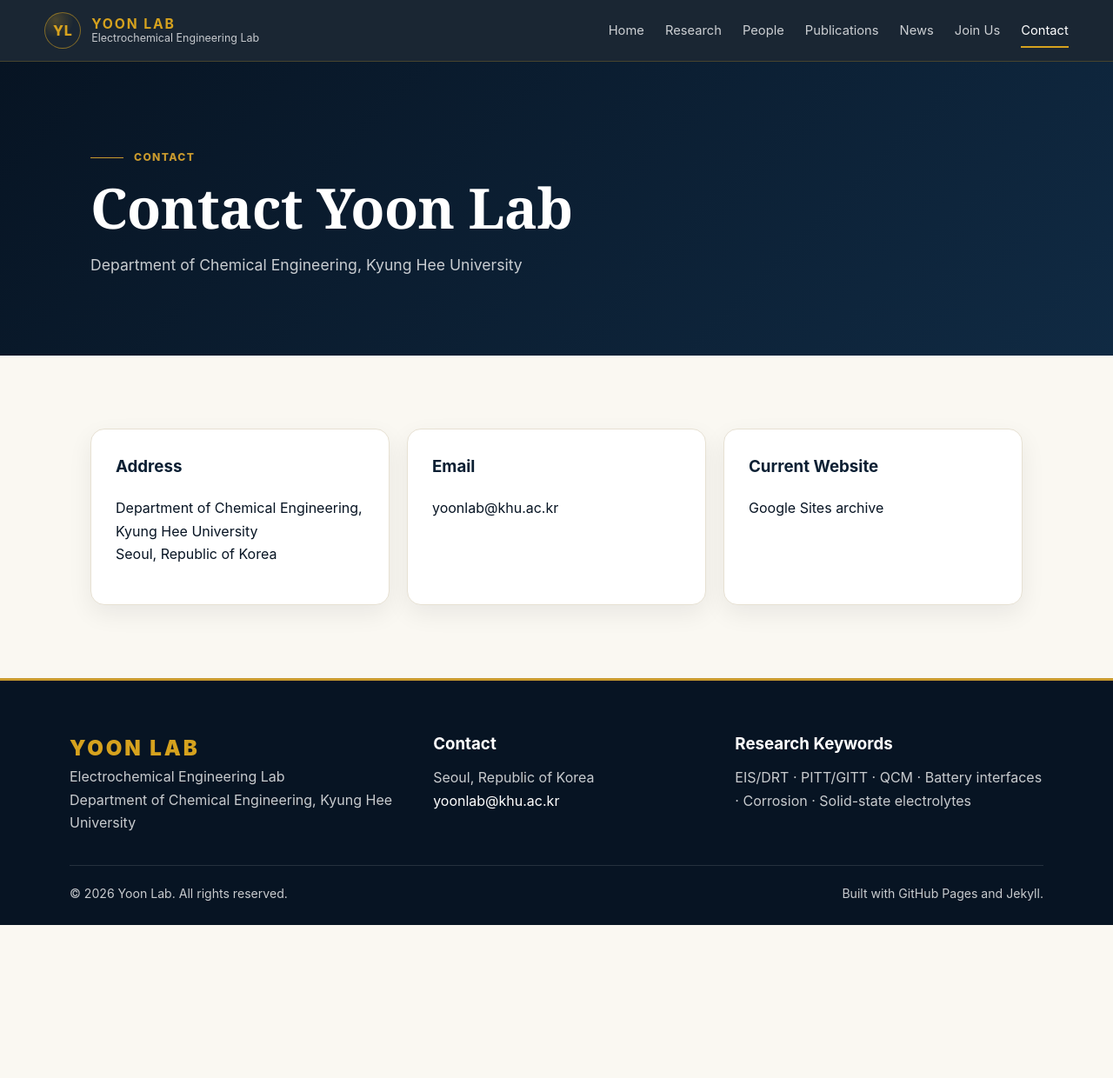
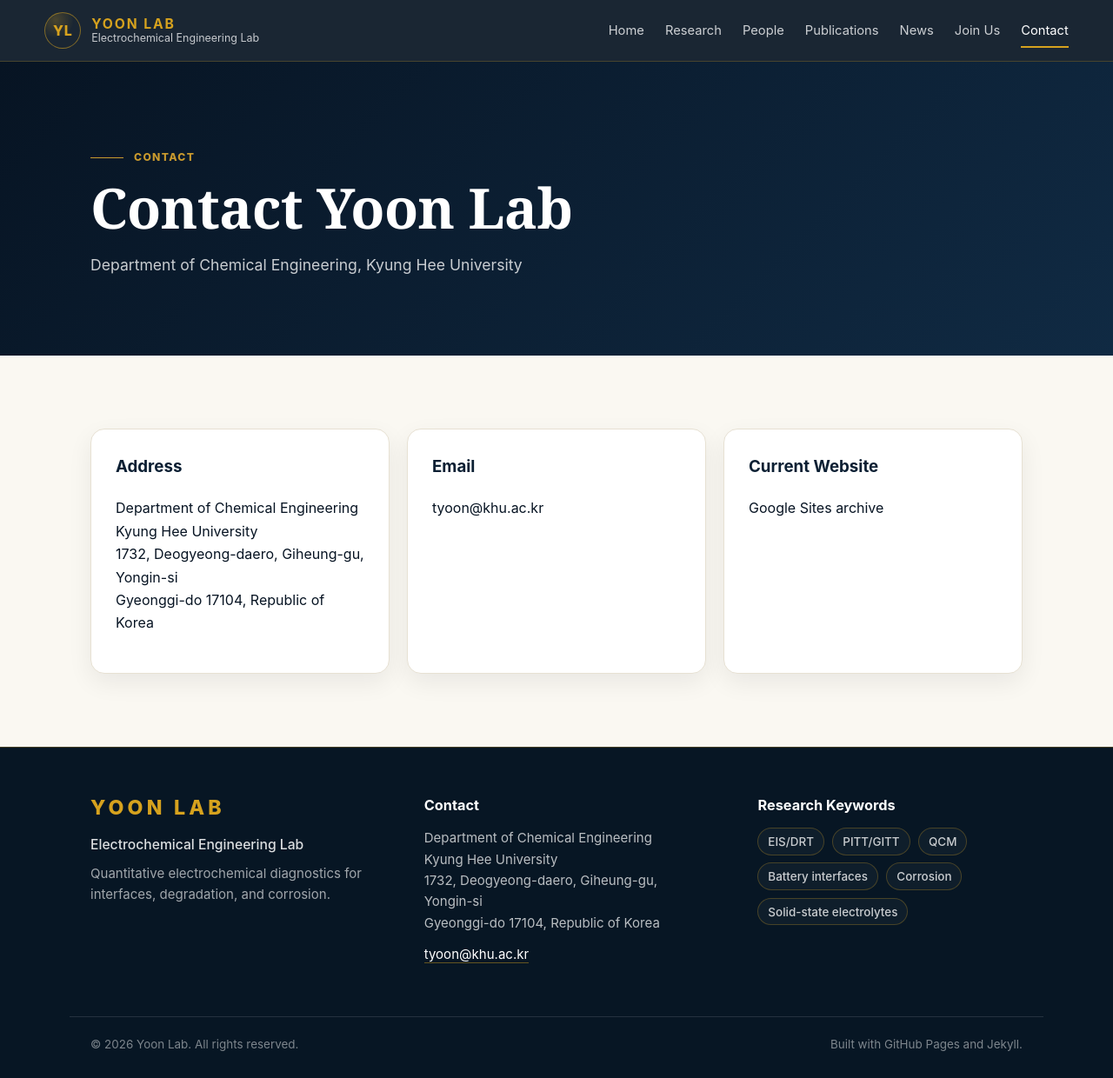
Before and after one commit to tyoon-lab/tyoon-lab.github.io, a Jekyll site: the page built from contact.md, in a window 1280 px wide and 1240 px high. Shown: the whole window at 87% size. Built offline with Jekyll 4.4.1, drawn with Linux system fonts in a browser that asks for light colours.

Commit message:
Clean footer layout and CSS

```diff
--- a/_config.yml
+++ b/_config.yml
@@ -9,9 +9,14 @@ lab:
   name: "Yoon Lab"
   full_name: "Electrochemical Engineering Lab"
   institution: "Department of Chemical Engineering, Kyung Hee University"
-  location: "Seoul, Republic of Korea"
-  email: "yoonlab@khu.ac.kr"
-  github: "https://github.com/yoonlab"
+  address_lines:
+    - "Department of Chemical Engineering"
+    - "Kyung Hee University"
+    - "1732, Deogyeong-daero, Giheung-gu, Yongin-si"
+    - "Gyeonggi-do 17104, Republic of Korea"
+  location: "Yongin, Gyeonggi-do, Republic of Korea"
+  email: "tyoon@khu.ac.kr"
+  github: "https://github.com/tyoon-lab"
   current_site: "https://sites.google.com/khu.ac.kr/yoonlab/"
 
 markdown: kramdown
--- a/_includes/footer.html
+++ b/_includes/footer.html
@@ -1,20 +1,40 @@
 <footer class="site-footer">
   <div class="footer-grid">
-    <div>
-      <div class="footer-brand">YOON LAB</div>
-      <p>{{ site.lab.full_name }}<br>{{ site.lab.institution }}</p>
+    <div class="footer-identity">
+      <h2>{{ site.lab.name | upcase }}</h2>
+      <p class="footer-lab-name">{{ site.lab.full_name }}</p>
+      <p class="footer-tagline">
+        Quantitative electrochemical diagnostics for interfaces, degradation, and corrosion.
+      </p>
     </div>
-    <div>
+
+    <div class="footer-contact">
       <h3>Contact</h3>
-      <p>{{ site.lab.location }}<br><a href="mailto:{{ site.lab.email }}">{{ site.lab.email }}</a></p>
+      <p>
+        {% for line in site.lab.address_lines %}
+          {{ line }}{% unless forloop.last %}<br>{% endunless %}
+        {% endfor %}
+      </p>
+      <p>
+        <a href="mailto:{{ site.lab.email }}">{{ site.lab.email }}</a>
+      </p>
     </div>
-    <div>
+
+    <div class="footer-keywords">
       <h3>Research Keywords</h3>
-      <p>EIS/DRT · PITT/GITT · QCM · Battery interfaces · Corrosion · Solid-state electrolytes</p>
+      <div class="keyword-list">
+        <span>EIS/DRT</span>
+        <span>PITT/GITT</span>
+        <span>QCM</span>
+        <span>Battery interfaces</span>
+        <span>Corrosion</span>
+        <span>Solid-state electrolytes</span>
+      </div>
     </div>
   </div>
+
   <div class="footer-bottom">
-    <span>© {{ site.time | date: '%Y' }} Yoon Lab. All rights reserved.</span>
+    <span>© {{ site.time | date: "%Y" }} Yoon Lab. All rights reserved.</span>
     <span>Built with GitHub Pages and Jekyll.</span>
   </div>
 </footer>
--- a/assets/css/style.css
+++ b/assets/css/style.css
@@ -200,50 +200,126 @@ img { max-width: 100%; display: block; }
 .callout h2 { margin: 0 0 8px; font-family: Georgia, "Times New Roman", serif; font-size: clamp(1.8rem, 3vw, 2.8rem); }
 .callout p { margin: 0; color: rgba(255,255,255,.78); }
 
-.site-footer { background: var(--navy-950); color: rgba(255,255,255,.78); padding: 58px clamp(18px, 4vw, 56px) 24px; border-top: 3px solid var(--gold-600); }
-.footer-grid { max-width: var(--container); margin: 0 auto; display: grid; grid-template-columns: 1.1fr .9fr 1fr; gap: 28px; }
-.footer-brand { color: var(--gold-500); font-size: 1.5rem; font-weight: 900; letter-spacing: .12em; }
-.site-footer h3 { color: var(--white); margin: 0 0 10px; }
-.site-footer p { margin: 0; }
-.site-footer a { color: var(--white); }
-.footer-bottom { max-width: var(--container); margin: 36px auto 0; padding-top: 20px; border-top: 1px solid rgba(255,255,255,.12); display: flex; justify-content: space-between; gap: 20px; font-size: .88rem; }
+/* === Clean footer: single source of truth === */
+
+.site-footer {
+  background: #071624;
+  color: rgba(255, 255, 255, 0.74);
+  padding: 3.6rem 0 1.7rem;
+  border-top: 1px solid rgba(214, 162, 30, 0.28);
+}
+
+.site-footer .footer-grid {
+  max-width: var(--container);
+  margin: 0 auto;
+  padding: 0 24px;
+  display: grid;
+  grid-template-columns: 1.05fr 1.05fr 1fr;
+  gap: 4rem;
+  align-items: start;
+}
+
+.site-footer .footer-identity h2 {
+  margin: 0 0 1.05rem;
+  color: #d6a21e;
+  font-size: 1.45rem;
+  line-height: 1.1;
+  letter-spacing: 0.18em;
+  font-weight: 800;
+  text-transform: uppercase;
+}
+
+.site-footer .footer-lab-name {
+  margin: 0 0 0.55rem;
+  color: rgba(255, 255, 255, 0.86);
+  font-size: 0.98rem;
+  line-height: 1.55;
+  letter-spacing: 0;
+  font-weight: 500;
+}
+
+.site-footer .footer-tagline {
+  margin: 0;
+  max-width: 360px;
+  color: rgba(255, 255, 255, 0.62);
+  font-size: 0.94rem;
+  line-height: 1.62;
+  letter-spacing: 0;
+  font-weight: 400;
+}
+
+.site-footer .footer-contact h3,
+.site-footer .footer-keywords h3 {
+  margin: 0 0 0.95rem;
+  color: #ffffff;
+  font-size: 1.02rem;
+  line-height: 1.2;
+  letter-spacing: 0;
+  font-weight: 750;
+  text-transform: none;
+}
+
+.site-footer .footer-contact p {
+  margin: 0 0 0.72rem;
+  color: rgba(255, 255, 255, 0.72);
+  font-size: 0.94rem;
+  line-height: 1.62;
+  letter-spacing: 0;
+  font-weight: 400;
+}
+
+.site-footer .footer-contact a {
+  color: #ffffff;
+  text-decoration: none;
+  border-bottom: 1px solid rgba(214, 162, 30, 0.45);
+}
+
+.site-footer .footer-contact a:hover {
+  color: #d6a21e;
+}
+
+.site-footer .keyword-list {
+  display: flex;
+  flex-wrap: wrap;
+  gap: 0.55rem 0.6rem;
+  max-width: 430px;
+}
+
+.site-footer .keyword-list span {
+  display: inline-flex;
+  align-items: center;
+  padding: 0.42rem 0.68rem;
+  border: 1px solid rgba(214, 162, 30, 0.28);
+  border-radius: 999px;
+  color: rgba(255, 255, 255, 0.78);
+  background: rgba(255, 255, 255, 0.035);
+  font-size: 0.84rem;
+  line-height: 1.2;
+  letter-spacing: 0;
+  font-weight: 500;
+  text-transform: none;
+}
+
+.site-footer .footer-bottom {
+  max-width: var(--container);
+  margin: 3rem auto 0;
+  padding: 1.25rem 24px 0;
+  display: flex;
+  justify-content: space-between;
+  gap: 2rem;
+  border-top: 1px solid rgba(255, 255, 255, 0.12);
+  color: rgba(255, 255, 255, 0.48);
+  font-size: 0.84rem;
+}
 
 @media (max-width: 920px) {
-  .nav-toggle { display: block; }
-  .site-nav { position: absolute; left: 0; right: 0; top: 100%; display: none; flex-direction: column; align-items: stretch; gap: 0; padding: 10px 24px 24px; background: var(--navy-950); }
-  .site-nav.open { display: flex; }
-  .site-nav a { padding: 13px 0; }
-  .hero-inner, .split, .callout { grid-template-columns: 1fr; }
-  .signal-card { display: none; }
-  .grid-2, .member-grid, .contact-grid, .footer-grid { grid-template-columns: 1fr; }
-  .hero { min-height: auto; }
-}
-
-@media (max-width: 720px) {
-  .hero h1 {
-    font-size: clamp(2.45rem, 10.5vw, 4.1rem);
-    line-height: 1.05;
-    letter-spacing: -0.006em;
+  .site-footer .footer-grid {
+    grid-template-columns: 1fr;
+    gap: 2.2rem;
   }
 
-  .page-hero h1 {
-    font-size: clamp(2.2rem, 9vw, 3.4rem);
-    line-height: 1.08;
-    letter-spacing: 0;
-  }
-
-  .brand-text strong {
-    letter-spacing: 0.16em;
+  .site-footer .footer-bottom {
+    flex-direction: column;
+    gap: 0.6rem;
   }
 }
-
-@media (max-width: 560px) {
-  .site-header { padding: 12px 18px; }
-  .brand-text small { display: none; }
-  .section { padding: 64px 0; }
-  .about-panel, .callout { padding: 28px; }
-  .theme-card { grid-template-columns: 1fr; }
-  .highlight-card { grid-template-columns: 72px 1fr; }
-  .highlight-body { padding: 18px; }
-  .footer-bottom { flex-direction: column; }
-}
--- a/contact.md
+++ b/contact.md
@@ -17,9 +17,13 @@ description: "Contact information for Yoon Lab."
   <div class="container">
     <div class="contact-grid">
       <article class="contact-card">
-        <h3>Address</h3>
-        <p>{{ site.lab.institution }}<br>{{ site.lab.location }}</p>
-      </article>
+  <h3>Address</h3>
+  <p>
+    {% for line in site.lab.address_lines %}
+      {{ line }}{% unless forloop.last %}<br>{% endunless %}
+    {% endfor %}
+  </p>
+</article>
       <article class="contact-card">
         <h3>Email</h3>
         <p><a href="mailto:{{ site.lab.email }}">{{ site.lab.email }}</a></p>
```
Also changed, not shown: Gemfile.lock (added), 8 other files.
